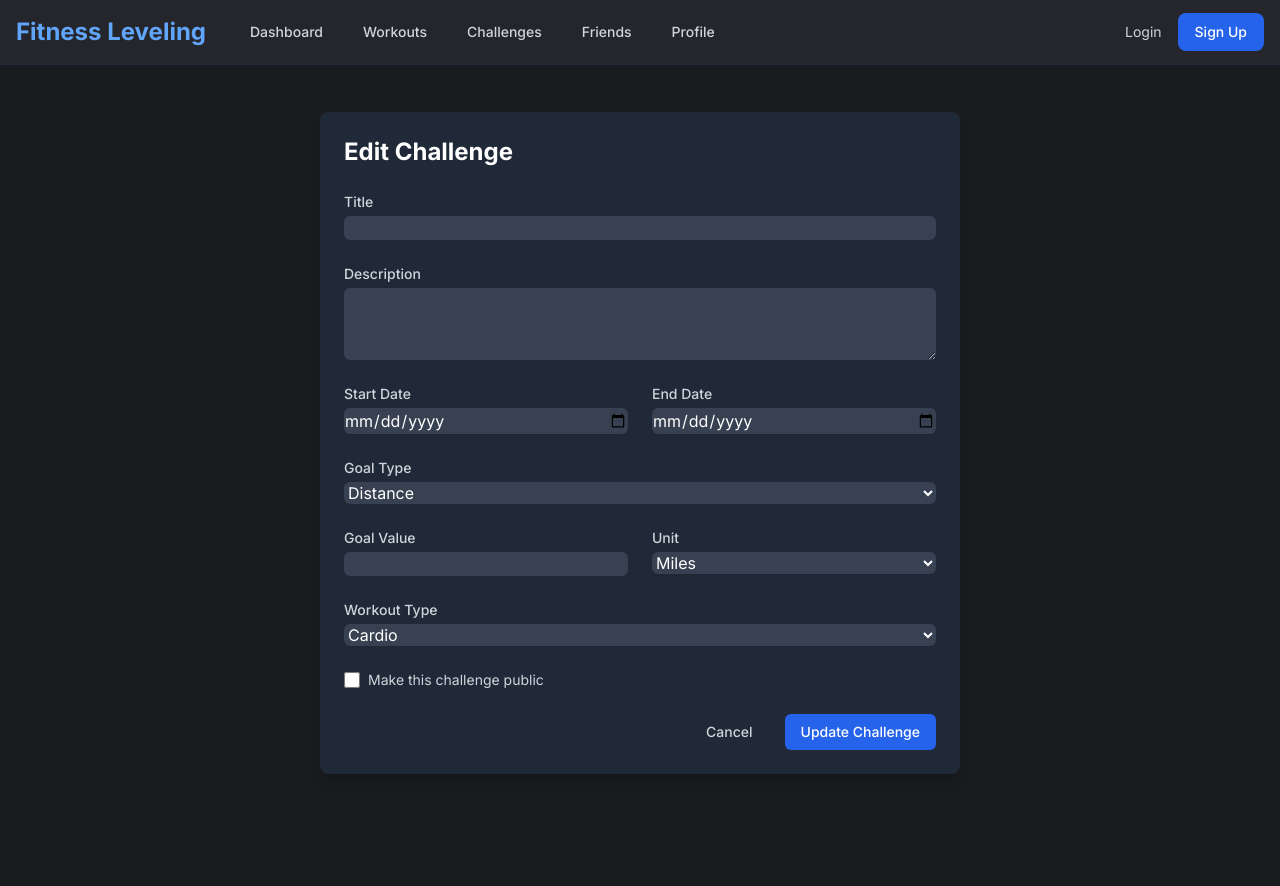
After one commit to EvanRiekel19/Fitness-Leveling, a Flask app: template app/templates/challenges/edit.html in a window 1280 px wide. The commit adds this page. Run offline with Flask 3, Linux system fonts and the light colour scheme; the template is opened without the code that fills it, so the values that code supplies are empty; some libraries are stand-ins or nearby versions.

Commit message:
Add challenge editing functionality

```diff
--- /dev/null
+++ b/app/templates/challenges/edit.html
@@ -0,0 +1,108 @@
+{% extends "base.html" %}
+
+{% block title %}Edit Challenge - Fitness Leveling{% endblock %}
+
+{% block content %}
+<div class="max-w-2xl mx-auto px-4 py-8">
+    <div class="bg-gray-800 rounded-lg shadow-lg p-6">
+        <h1 class="text-2xl font-bold text-white mb-6">Edit Challenge</h1>
+
+        <form method="POST" class="space-y-6">
+            <!-- Title -->
+            <div>
+                <label for="title" class="block text-sm font-medium text-gray-300">Title</label>
+                <input type="text" name="title" id="title" required
+                       value="{{ challenge.title }}"
+                       class="mt-1 block w-full rounded-md bg-gray-700 border-gray-600 text-white shadow-sm focus:border-blue-500 focus:ring-blue-500">
+            </div>
+
+            <!-- Description -->
+            <div>
+                <label for="description" class="block text-sm font-medium text-gray-300">Description</label>
+                <textarea name="description" id="description" rows="3"
+                          class="mt-1 block w-full rounded-md bg-gray-700 border-gray-600 text-white shadow-sm focus:border-blue-500 focus:ring-blue-500">{{ challenge.description }}</textarea>
+            </div>
+
+            <!-- Date Range -->
+            <div class="grid grid-cols-1 md:grid-cols-2 gap-6">
+                <div>
+                    <label for="start_date" class="block text-sm font-medium text-gray-300">Start Date</label>
+                    <input type="date" name="start_date" id="start_date" required
+                           value="{{ challenge.start_date.strftime('%Y-%m-%d') }}"
+                           class="mt-1 block w-full rounded-md bg-gray-700 border-gray-600 text-white shadow-sm focus:border-blue-500 focus:ring-blue-500">
+                </div>
+                <div>
+                    <label for="end_date" class="block text-sm font-medium text-gray-300">End Date</label>
+                    <input type="date" name="end_date" id="end_date" required
+                           value="{{ challenge.end_date.strftime('%Y-%m-%d') }}"
+                           class="mt-1 block w-full rounded-md bg-gray-700 border-gray-600 text-white shadow-sm focus:border-blue-500 focus:ring-blue-500">
+                </div>
+            </div>
+
+            <!-- Goal Type -->
+            <div>
+                <label for="goal_type" class="block text-sm font-medium text-gray-300">Goal Type</label>
+                <select name="goal_type" id="goal_type" required
+                        class="mt-1 block w-full rounded-md bg-gray-700 border-gray-600 text-white shadow-sm focus:border-blue-500 focus:ring-blue-500">
+                    <option value="distance" {% if challenge.goal_type == 'distance' %}selected{% endif %}>Distance</option>
+                    <option value="workouts" {% if challenge.goal_type == 'workouts' %}selected{% endif %}>Number of Workouts</option>
+                </select>
+            </div>
+
+            <!-- Goal Value and Unit -->
+            <div class="grid grid-cols-1 md:grid-cols-2 gap-6">
+                <div>
+                    <label for="goal_value" class="block text-sm font-medium text-gray-300">Goal Value</label>
+                    <input type="number" name="goal_value" id="goal_value" required min="0" step="0.1"
+                           value="{{ challenge.goal_value }}"
+                           class="mt-1 block w-full rounded-md bg-gray-700 border-gray-600 text-white shadow-sm focus:border-blue-500 focus:ring-blue-500">
+                </div>
+                <div>
+                    <label for="goal_unit" class="block text-sm font-medium text-gray-300">Unit</label>
+                    <select name="goal_unit" id="goal_unit" required
+                            class="mt-1 block w-full rounded-md bg-gray-700 border-gray-600 text-white shadow-sm focus:border-blue-500 focus:ring-blue-500">
+                        <option value="miles" {% if challenge.goal_unit == 'miles' %}selected{% endif %}>Miles</option>
+                        <option value="km" {% if challenge.goal_unit == 'km' %}selected{% endif %}>Kilometers</option>
+                        <option value="workouts" {% if challenge.goal_unit == 'workouts' %}selected{% endif %}>Workouts</option>
+                    </select>
+                </div>
+            </div>
+
+            <!-- Workout Type -->
+            <div>
+                <label for="workout_type" class="block text-sm font-medium text-gray-300">Workout Type</label>
+                <select name="workout_type" id="workout_type" required
+                        class="mt-1 block w-full rounded-md bg-gray-700 border-gray-600 text-white shadow-sm focus:border-blue-500 focus:ring-blue-500">
+                    <option value="cardio" {% if challenge.workout_type == 'cardio' %}selected{% endif %}>Cardio</option>
+                    <option value="strength" {% if challenge.workout_type == 'strength' %}selected{% endif %}>Any Strength</option>
+                    <option value="strength_upper" {% if challenge.workout_type == 'strength_upper' %}selected{% endif %}>Upper Body</option>
+                    <option value="strength_lower" {% if challenge.workout_type == 'strength_lower' %}selected{% endif %}>Lower Body</option>
+                    <option value="strength_push" {% if challenge.workout_type == 'strength_push' %}selected{% endif %}>Push</option>
+                    <option value="strength_pull" {% if challenge.workout_type == 'strength_pull' %}selected{% endif %}>Pull</option>
+                    <option value="strength_legs" {% if challenge.workout_type == 'strength_legs' %}selected{% endif %}>Legs</option>
+                </select>
+            </div>
+
+            <!-- Privacy -->
+            <div class="flex items-center">
+                <input type="checkbox" name="is_public" id="is_public" value="1"
+                       {% if challenge.is_public %}checked{% endif %}
+                       class="h-4 w-4 rounded border-gray-600 bg-gray-700 text-blue-600 focus:ring-blue-500">
+                <label for="is_public" class="ml-2 block text-sm text-gray-300">Make this challenge public</label>
+            </div>
+
+            <!-- Submit Button -->
+            <div class="flex justify-end space-x-4">
+                <a href="{{ url_for('challenges.view', challenge_id=challenge.id) }}"
+                   class="px-4 py-2 text-sm font-medium text-gray-300 hover:text-white">
+                    Cancel
+                </a>
+                <button type="submit"
+                        class="px-4 py-2 text-sm font-medium text-white bg-blue-600 rounded-md hover:bg-blue-700 focus:outline-none focus:ring-2 focus:ring-offset-2 focus:ring-blue-500">
+                    Update Challenge
+                </button>
+            </div>
+        </form>
+    </div>
+</div>
+{% endblock %}
```
Also changed, not shown: app/routes/challenges.py (+31 -0 lines), app/templates/challenges/view.html (+19 -6 lines).
